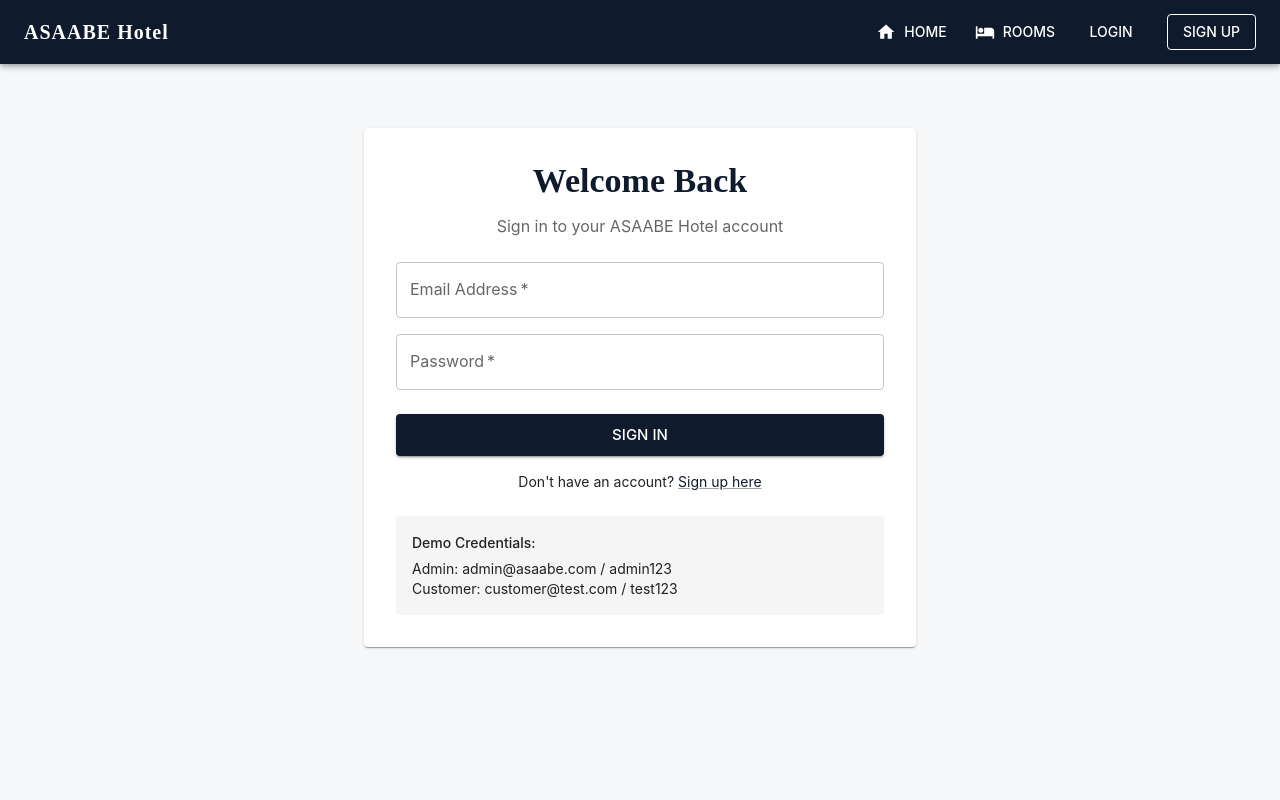
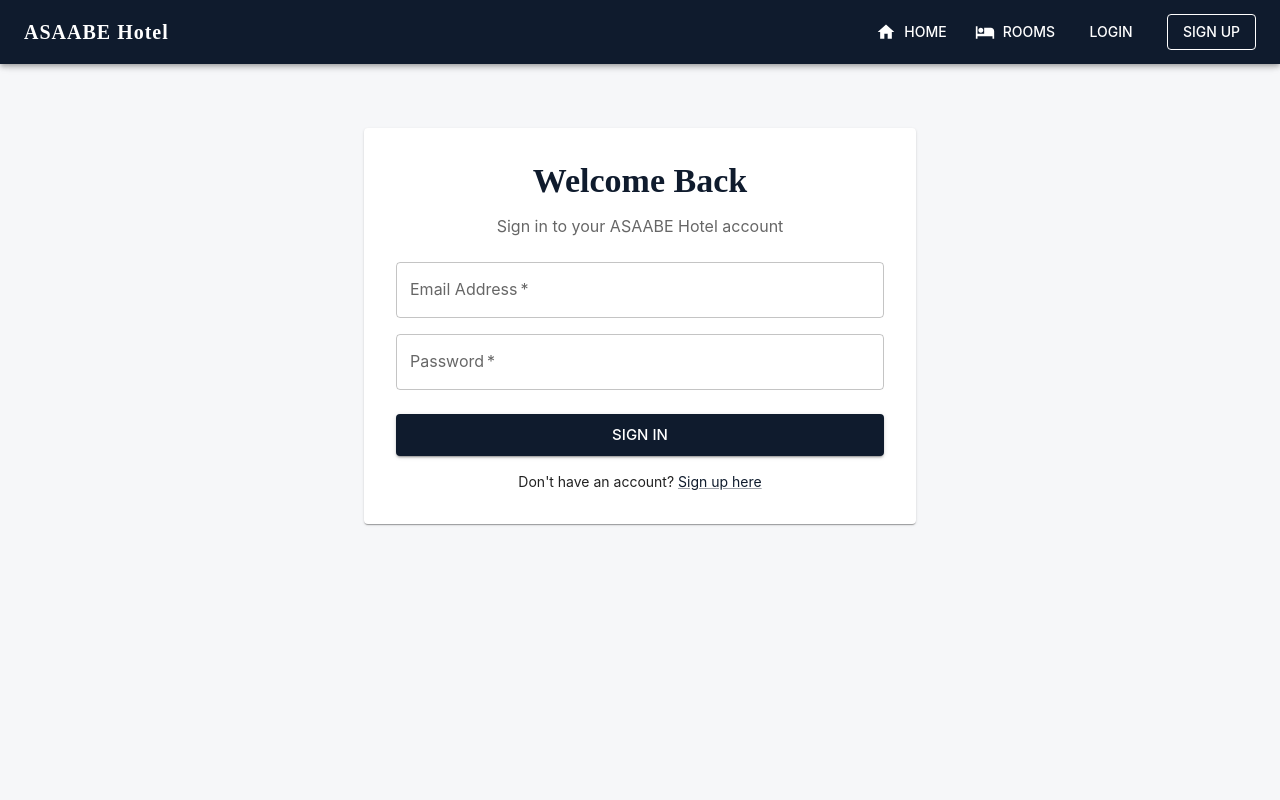
Before and after one commit to Aline-eng/ASAABE_HOTEL_SYSTEM, a Next.js app in the folder ASAABE_HOTEL_SYSTEM/frontend/asaabe-frontend/: page /login in a window 1280 px wide. Shown: the top 800 px of the page. Built offline with nearby package versions, Linux system fonts and the light colour scheme.

Commit message:
removed unnecessary commits for logins

```diff
--- a/ASAABE_HOTEL_SYSTEM/frontend/asaabe-frontend/pages/login.tsx
+++ b/ASAABE_HOTEL_SYSTEM/frontend/asaabe-frontend/pages/login.tsx
@@ -147,19 +147,6 @@ export default function Login() {
               </Typography>
             </Box>
           </Box>
-
-          {/* Demo Credentials */}
-          <Box sx={{ mt: 3, p: 2, backgroundColor: '#f5f5f5', borderRadius: 1 }}>
-            <Typography variant="subtitle2" gutterBottom>
-              Demo Credentials:
-            </Typography>
-            <Typography variant="body2">
-              Admin: admin@asaabe.com / admin123
-            </Typography>
-            <Typography variant="body2">
-              Customer: customer@test.com / test123
-            </Typography>
-          </Box>
         </Paper>
       </Container>
     </Box>
```
